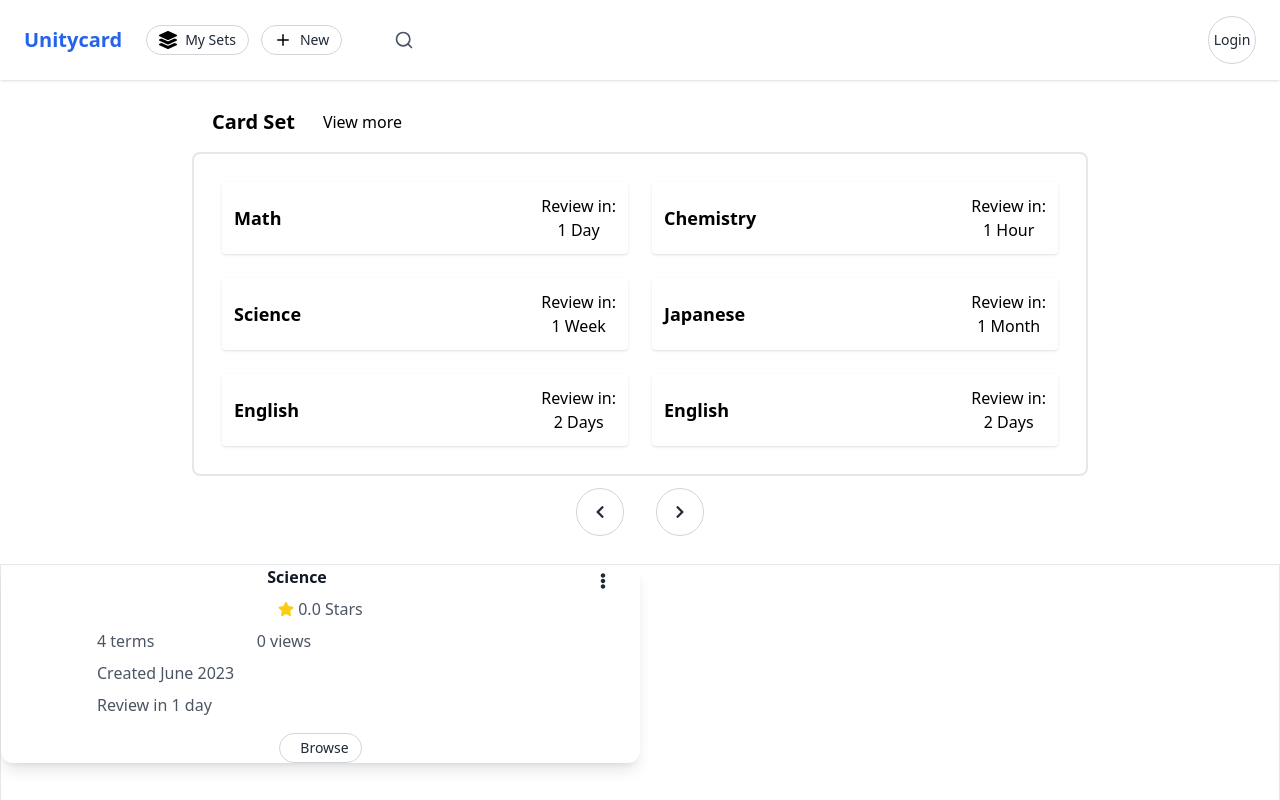
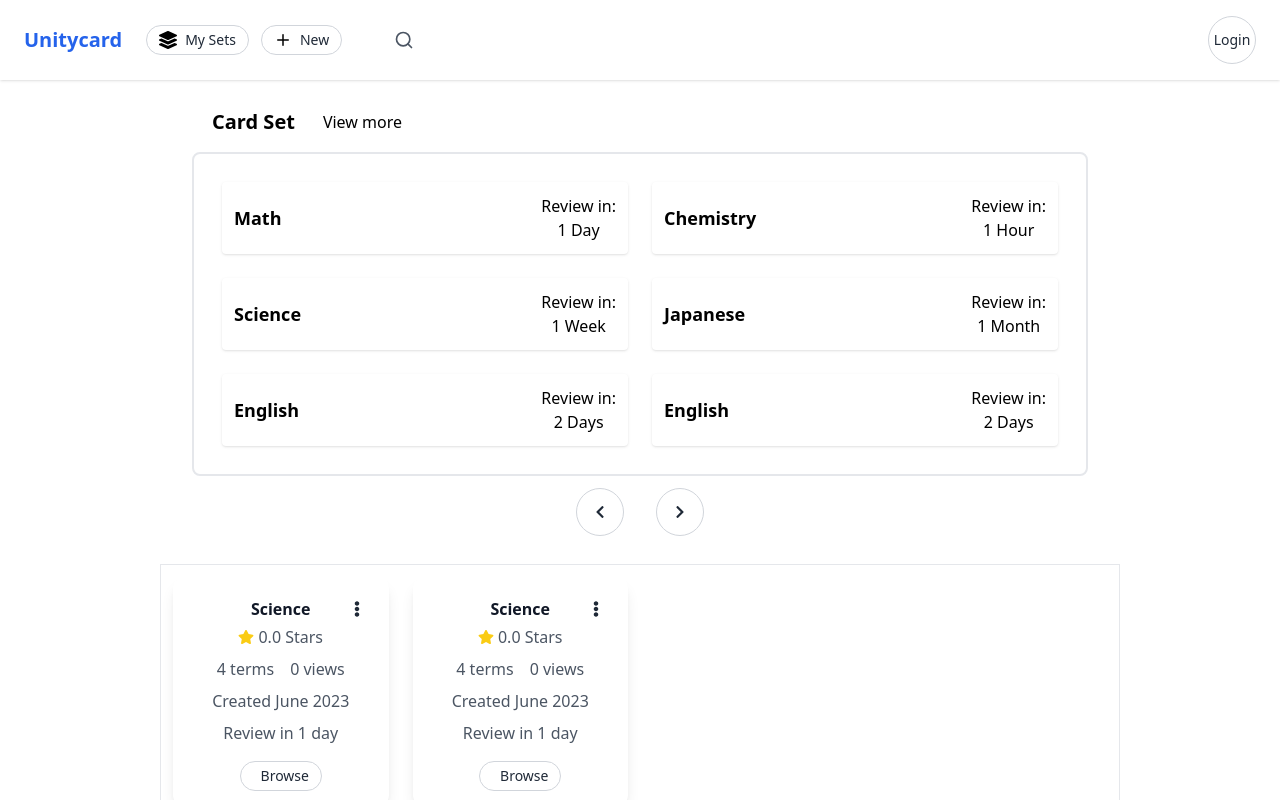
Before and after one commit to JayCenxx/forgetCurve, a React (Create React App) app in the folder forgetcurve_react/: page / in a window 1280 px wide. Shown: the top 800 px of the page. Built offline with nearby package versions, Linux system fonts and the light colour scheme.

Commit message:
CardContainer 2

```diff
--- a/forgetcurve_react/src/components/CardContainer.js
+++ b/forgetcurve_react/src/components/CardContainer.js
@@ -3,11 +3,14 @@ import CardSetDetails from "./CardSetDetails";
 
 const CardContainer=()=>{
     return (
-        <main className="grid grid-cols-12 grid-rows-12 border">
-            <section className="sm:col-span-6 col-span-12">
+        <main className="grid grid-cols-12 border w-9/12 mx-auto ">
+            <section className="col-span-12 sm:col-span-6 md:col-span-6 lg:col-span-4 xl:col-span-3 m-3">
             <CardSetDetails/>
             </section>
 
+            <section className="col-span-12 sm:col-span-6 md:col-span-6 lg:col-span-4 xl:col-span-3 m-3">
+            <CardSetDetails/>
+            </section>
         </main>
     )
 }
--- a/forgetcurve_react/src/components/CardSetDetails.js
+++ b/forgetcurve_react/src/components/CardSetDetails.js
@@ -2,18 +2,18 @@ import { buttonStyle } from "../style/styles";
 import { FaStar } from "react-icons/fa";
 import ThreedotsButton from "./buttons/ThreedotsButton";
 
-
 const CardSetDetails = () => {
-
   return (
-    <main className="bg-white shadow-lg rounded-xl ">
+    <main className="bg-white shadow-lg rounded-xl p-4">
       {/* title */}
-      <section className="grid grid-cols-12">
-        <div className="col-start-6 text-md font-semibold text-gray-900">Science</div>
-        <div className="col-start-11"></div>
-        {/* 3 dot button */}
-       <ThreedotsButton></ThreedotsButton>
-
+      <section className="flex items-center justify-between w-full">
+        <div className="w-1/3"></div>
+        <div className="w-1/3 text-center text-md font-semibold text-gray-900">
+          Science
+        </div>
+        <div className="w-1/3 text-right">
+          <ThreedotsButton/>
+        </div>
       </section>
 
       {/* stars */}
@@ -25,24 +25,20 @@ const CardSetDetails = () => {
       </section>
 
       {/* 4 terms & # views */}
-      <section className="flex flex-row mt-2 ">
-        <div className="basis-24 "/>
-        <div className="basis-1/4  text-md text-gray-600">4 terms</div>
-        <div className="basis-1/4 text-md text-gray-600 "> 0 views</div>
+      <section className="flex items-center justify-center mt-2 ">
+        <div className="text-md text-gray-600">4 terms</div>
+        <div className="w-4"/>
+        <div className=" text-md text-gray-600 "> 0 views</div>
       </section>
 
       {/* create date */}
-      <section className="flex flex-row mt-2">
-        <div className="basis-24 "/>
-        <div className="basis-2/4 text-md text-gray-600 ">
-          Created June 2023
-        </div>
+      <section className="flex items-center justify-center mt-2">
+        <div className="text-md text-gray-600 ">Created June 2023</div>
       </section>
 
       {/* review timer */}
-      <section className="flex flex-row mt-2">
-        <div className="basis-24 "/>
-        <div className="basis-2/4 text-md text-gray-600 ">Review in 1 day</div>
+      <section className="flex mt-2 items-center justify-center">
+        <div className="text-md text-gray-600 ">Review in 1 day</div>
       </section>
 
       {/* browse or review button */}
--- a/forgetcurve_react/src/components/buttons/ThreedotsButton.js
+++ b/forgetcurve_react/src/components/buttons/ThreedotsButton.js
@@ -28,7 +28,7 @@ const ThreedotsButton = () => {
         <FaEllipsisV className="text-gray-800" />
       </button>
       {isOpen && (
-        <div className="absolute -translate-x-8 w-max py-2  bg-white rounded-md shadow-xl z-10">
+        <div className="absolute right-0 w-max py-2  bg-white rounded-md shadow-xl z-10">
           <a href="#" className="block px-4 py-2 text-md text-gray-700 hover:bg-gray-100">Edit</a>
           <a href="#" className="block px-4 py-2 text-md text-gray-700 hover:bg-gray-100">Rename</a>
           <a href="#" className="block px-4 py-2 text-md text-gray-700 hover:bg-gray-100">Share</a>
```
